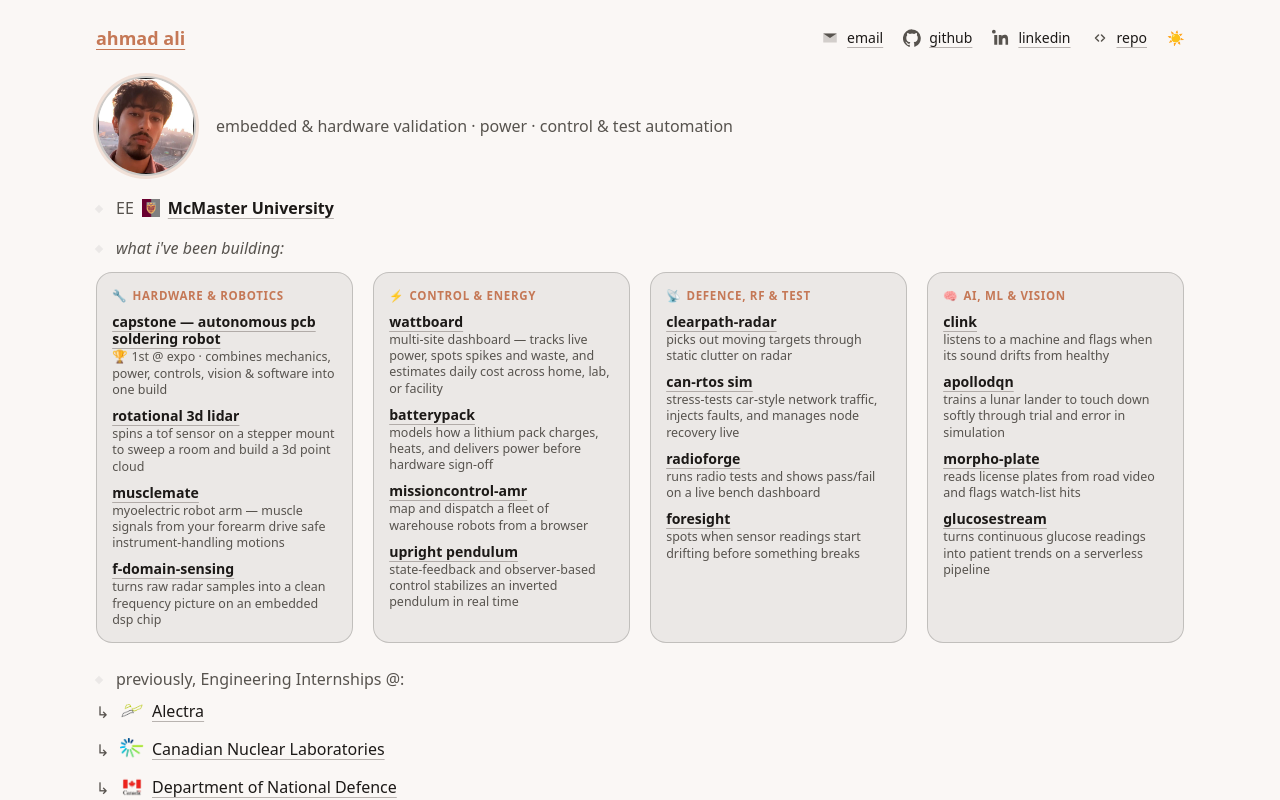
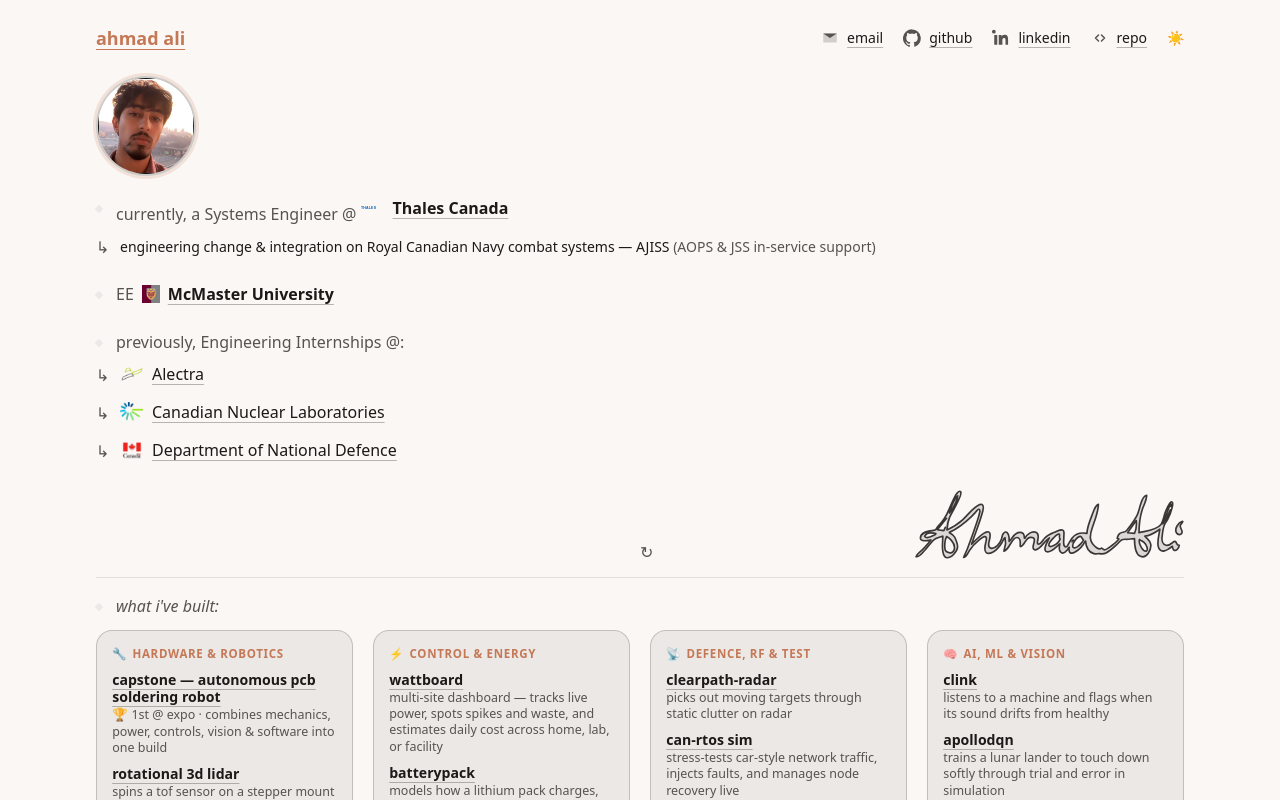
Before and after one commit to chaffybird56/portfolio, a Next.js app: page / in a window 1280 px wide. Shown: the top 800 px of the page. Built offline with nearby package versions, Linux system fonts and the light colour scheme.

Commit message:
Portfolio: add Thales role, reorder highlights, drop tagline
Add Systems Engineer @ Thales Canada with AJISS sub-line above McMaster,
move "what i've built" below the signature, and remove the hero tagline.

```diff
--- a/src/app/components/BuildingHighlights.js
+++ b/src/app/components/BuildingHighlights.js
@@ -5,7 +5,7 @@
 export default function BuildingHighlights() {
   return (
     <div className="mt-4">
-      <div className="section-line italic">what i&apos;ve been building:</div>
+      <div className="section-line italic">what i&apos;ve built:</div>
       <div className="building-grid mt-3">
         {highlightCategories.map((cat) => (
           <div key={cat.id} className="building-col">
--- /dev/null
+++ b/src/app/components/Currently.js
@@ -0,0 +1,40 @@
+"use client";
+import Image from "next/image";
+import Link from "next/link";
+
+export default function Currently() {
+  return (
+    <div className="mt-5">
+      <div className="section-line">
+        currently, a Systems Engineer @{" "}
+        <span className="inline-logo">
+          <Image
+            src="/logos/thales.svg"
+            alt="Thales logo"
+            width={24}
+            height={24}
+            className="logo-24 object-contain"
+          />
+          <Link
+            href="https://www.thalesgroup.com/en/countries/europe/canada"
+            target="_blank"
+            className="u-anim-static font-semibold"
+          >
+            Thales Canada
+          </Link>
+        </span>
+      </div>
+      <ul className="mt-2 grid gap-2">
+        <li className="li-row">
+          <span className="li-arrow">↳</span>
+          <span className="text-sm leading-snug">
+            engineering change &amp; integration on Royal Canadian Navy combat
+            systems —{" "}
+            <span className="font-medium">AJISS</span>{" "}
+            <span className="text-muted">(AOPS &amp; JSS in-service support)</span>
+          </span>
+        </li>
+      </ul>
+    </div>
+  );
+}
--- a/src/app/components/HeroIntro.js
+++ b/src/app/components/HeroIntro.js
@@ -14,11 +14,6 @@
           priority
         />
       </div>
-      <div className="hero-copy">
-        <p className="hero-tagline text-muted">
-          embedded &amp; hardware validation · power · control &amp; test automation
-        </p>
-      </div>
     </div>
   );
 }
--- a/src/app/page.js
+++ b/src/app/page.js
@@ -6,6 +6,7 @@
 import ProjectsGrid from "./components/ProjectsGrid";
 import Signature from "./components/Signature";
 import HeroIntro from "./components/HeroIntro";
+import Currently from "./components/Currently";
 import BuildingHighlights from "./components/BuildingHighlights";
 import { useState, useEffect } from "react";
 
@@ -23,8 +24,10 @@
     <div className="text-fg">
       <HeroIntro />
 
+      <Currently />
+
       {/* Education */}
-      <div className="section-line mt-5">
+      <div className="section-line mt-6">
         <span className="inline-logo">
           <span className="text-muted">EE</span>
           <Image
@@ -43,8 +46,6 @@
           </Link>
         </span>
       </div>
-
-      <BuildingHighlights />
 
       <Previously />
 
@@ -79,7 +80,9 @@
         <div className="mt-0 h-px w-full bg-stone-300/60 dark:bg-stone-600/50" />
       </div>
 
-      <h2 className="site-name underline underline-offset-[6px] decoration-stone-400 dark:decoration-stone-600 mt-4 mb-3">
+      <BuildingHighlights />
+
+      <h2 className="site-name underline underline-offset-[6px] decoration-stone-400 dark:decoration-stone-600 mt-6 mb-3">
         all projects
       </h2>
 
```
Also changed, not shown: public/logos/thales.svg (added).
